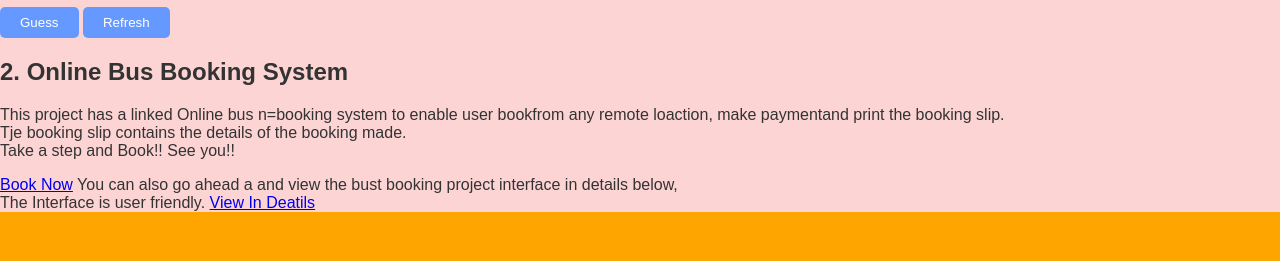
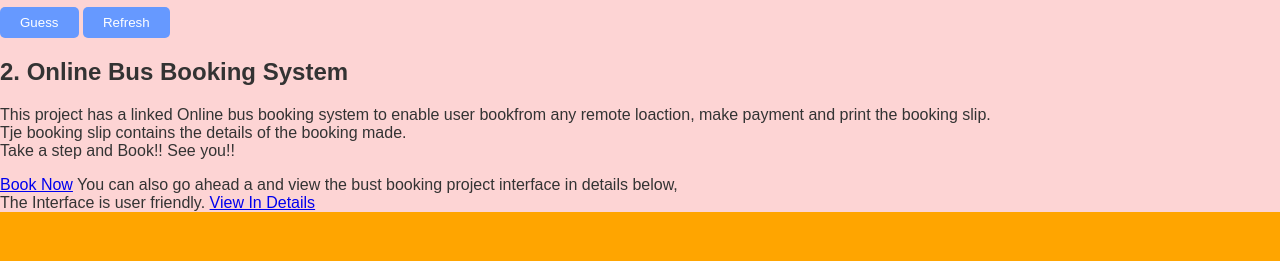
Before and after one commit to Mercymbeyu/web-technologies, a plain HTML site: page index.html in a window 1280 px wide. Shown: the part 3667-3928 px from the top of the page. Drawn offline with Linux system fonts and the light colour scheme.

Commit message:
Update index.html

```diff
--- a/index.html
+++ b/index.html
@@ -465,13 +465,13 @@
 </script>
 </section>
 <h2>2. Online Bus Booking System</h2>
-<p>This project has a linked  Online bus n=booking system to enable user bookfrom any remote loaction, make paymentand print the booking slip.<br> Tje booking slip contains the details of the booking made. <br>Take a step and Book!! See you!! </p>
+<p>This project has a linked  Online bus booking system to enable user bookfrom any remote loaction, make payment and print the booking slip.<br> Tje booking slip contains the details of the booking made. <br>Take a step and Book!! See you!! </p>
 
 
 <a href="booking system.html">Book Now</a>
 You can also go ahead a and view the bust booking project interface in details below,<br>
     The Interface is user friendly.
-   <b></b> <a href="bus booking in details">View In Deatils</a></b>
+   <b></b> <a href="bus booking in details">View In Details</a></b>
 <header><section id="contact">
     <h2 style="color: #272325;">Contact Me</h2></header>
     <p> You can Also Contact me Directly Throuh:<br></p>
```
